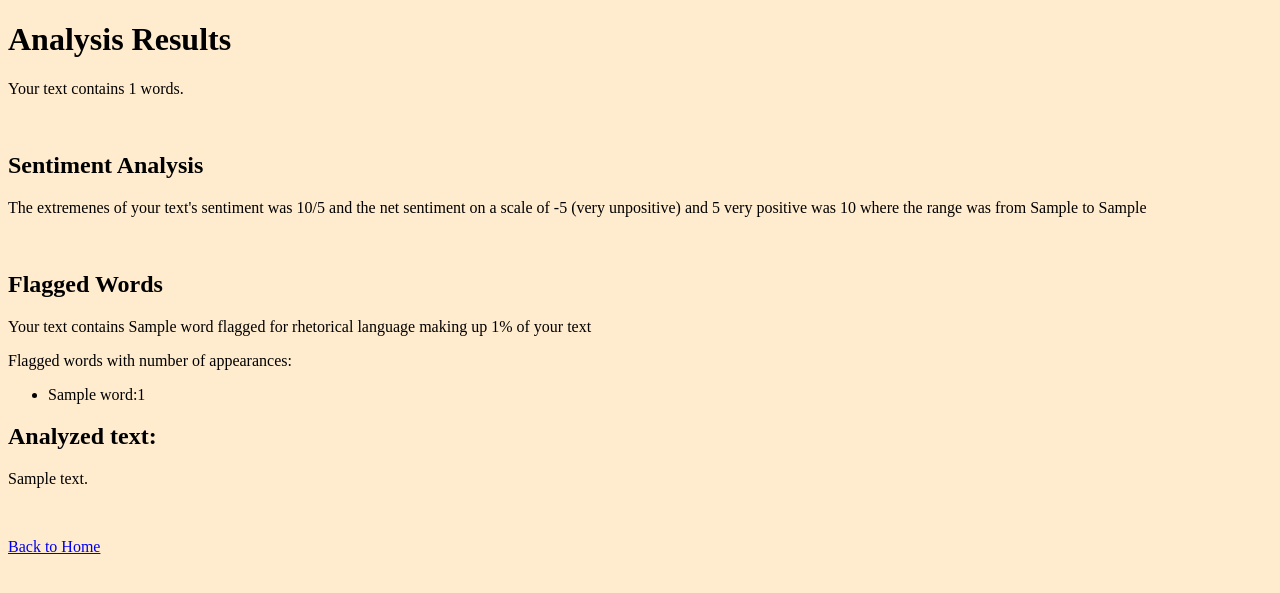
After one commit to TheDuck7711/CAC-Rhetorical-Deceptive-Technique-Finder, a Flask app: template templates/analyze_v2.html in a window 1280 px wide. The commit adds this page. Shown: the top 593 px of the page. Run offline with Flask 3, Linux system fonts and the light colour scheme; the template is opened without the code that fills it: most values are stand-ins (such as "Sample title", 1, 10 or a date in 2020).

Commit message:
changed the the method used for the rhetorical word finder function in analyzers.py and made changes to the html using jinja

```diff
--- a/app.py
+++ b/app.py
@@ -1,7 +1,12 @@
 from flask import Flask, render_template, request
-from analyzers import rhetoric_spotter, sentiment_analysis
+from analyzers import rhetoric_spotter, sentiment_analysis,rhetoric_spotter_v2
 
 app = Flask(__name__)
+
+from loader import load_AFINN, load_rhetoric_words
+
+lexicon = load_AFINN()
+rhetoric_words = load_rhetoric_words()
 
 @app.route("/")
 def home():
@@ -18,11 +23,17 @@ def analyze():
                             range_low = sentiment_analysis_results[3], numb_rhetoric = rhetoric_spotter_results[0], percent_rhetoric = rhetoric_spotter_results[1],
                             list_rhetoric = rhetoric_spotter_results[2])
 
+@app.route("/analyze_v2", methods=["post"])
+def analyze_v2():
+    input_text = request.form["input_text"]
+    sentiment_analysis_results = sentiment_analysis(input_text)
+    rhetoric_spotter_results = rhetoric_spotter_v2(input_text)
+    word_count = len(input_text.split())
+    return render_template("analyze_v2.html",text=input_text, word_count = word_count, abs_avg = sentiment_analysis_results[0],
+                            net_avg = sentiment_analysis_results[1], range_high = sentiment_analysis_results[2],
+                            range_low = sentiment_analysis_results[3], numb_rhetoric = rhetoric_spotter_results[0], percent_rhetoric = rhetoric_spotter_results[1],
+                            list_rhetoric = rhetoric_spotter_results[2])
+
 @app.route("/banana")
 def banana():
     return "Banana"
-
-from loader import load_AFINN, load_rhetoric_words
-
-lexicon = load_AFINN()
-rhetoric_words = load_rhetoric_words()
--- /dev/null
+++ b/templates/analyze_v2.html
@@ -0,0 +1,32 @@
+<!DOCTYPE html>
+
+<html>
+    <head>
+        <title>CAC Pinocchio</title>
+        <style>
+            body {background-color: blanchedalmond;}
+        </style>
+    </head>
+    <body>
+        <h1>Analysis Results</h1>
+
+        <p>Your text contains {{ word_count  }} words.</p><br>
+        <h2>Sentiment Analysis</h2>
+        <p>The extremenes of your text's sentiment was {{ abs_avg }}/5 and the net sentiment on a scale of -5 (very unpositive) and 5 very positive was {{ net_avg }} where the range was from {{ range_low }} to {{ range_high }} </p><br>
+
+        {% if list_rhetoric %}
+            <h2>Flagged Words</h2>
+            <p>Your text contains {{ numb_rhetoric }} word flagged for rhetorical language making up {{ percent_rhetoric }}% of your text</p>
+            <p>Flagged words with number of appearances:</p>
+            <ul>
+            {% for word, count in list_rhetoric.items() %}
+                <li>{{ word }}:{{ count }}</li>
+            </ul>
+            {% endfor %}
+        {% endif %}
+
+        <h2>Analyzed text:</h2>
+        <p>{{ text }}</p><br>
+        <p><a href="/">Back to Home</a></p>
+    </body>
+</html>
--- a/templates/home.html
+++ b/templates/home.html
@@ -10,7 +10,7 @@
 <body>
     <h1>CAC Pinocchio</h1>
     <p>Paste a piece of text to analyze signs of rhetoric and diception</p>
-    <form action="/analyze" method="post">
+    <form action="/analyze_v2" method="post">
         <textarea name="input_text" rows="12" cols="80" placeholder="Paste Text Here"></textarea>
         <br>
         <button type="submit">Analyze</button>
```
